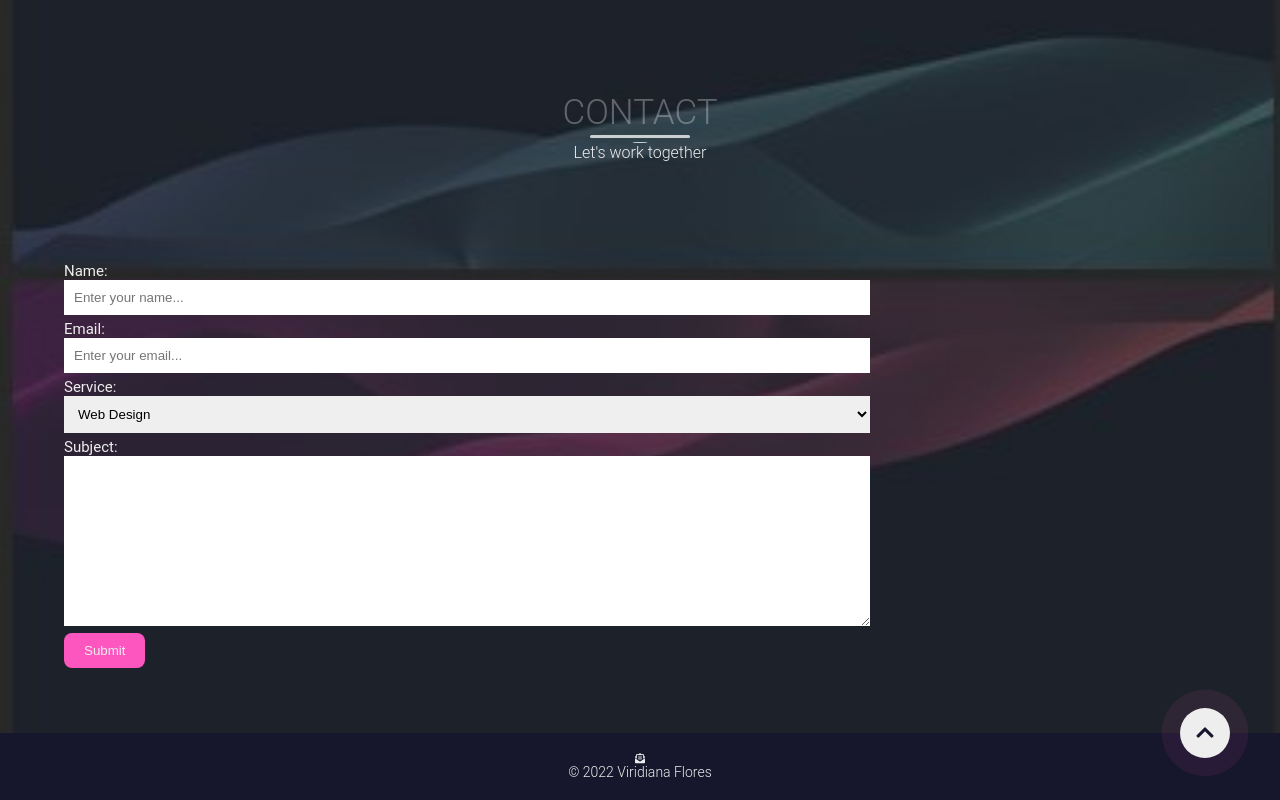
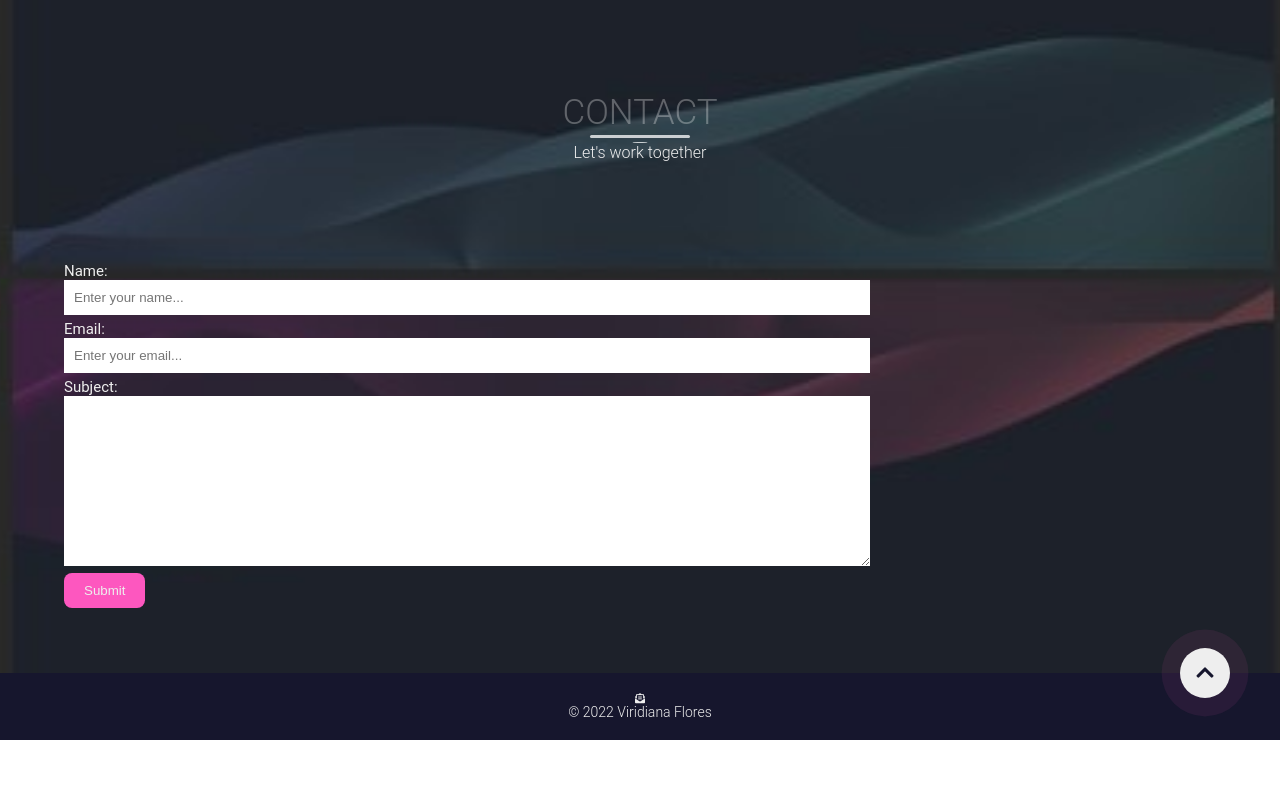
Before and after one commit to ViryF/Portfolio, a website: page index.html in a window 1280 px wide. Shown: the part 7433-8233 px from the top of the page. After the commit the page ends 8173 px from the top, so only its background shows below. Drawn offline with nearby package versions, Linux system fonts and the light colour scheme.

Commit message:
removed service from form

```diff
--- a/index.html
+++ b/index.html
@@ -276,12 +276,6 @@
           <input type="text" name="name" id="name" placeholder="Enter your name... " required>
           <label for="email">Email:</label>
           <input type="email" name="email" id="email" placeholder="Enter your email... " required>
-          <label for="service">Service:</label>
-          <select name="service" id="service">
-            <option value="">Web Design</option>
-            <option value="">Web Development</option>
-            <option value="">Web Design/Development</option>
-          </select>
           <label for="subject">Subject:</label>
           <textarea name="subject" id="subject" cols="10" rows="10"></textarea>
           <input type="submit" value="Submit">
```
